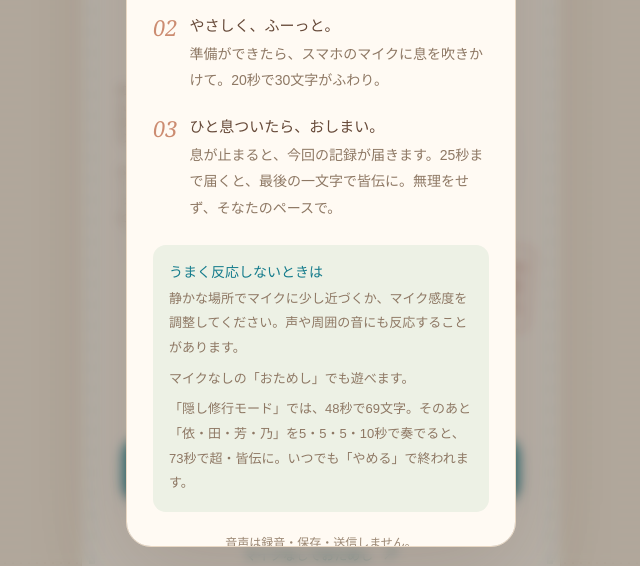
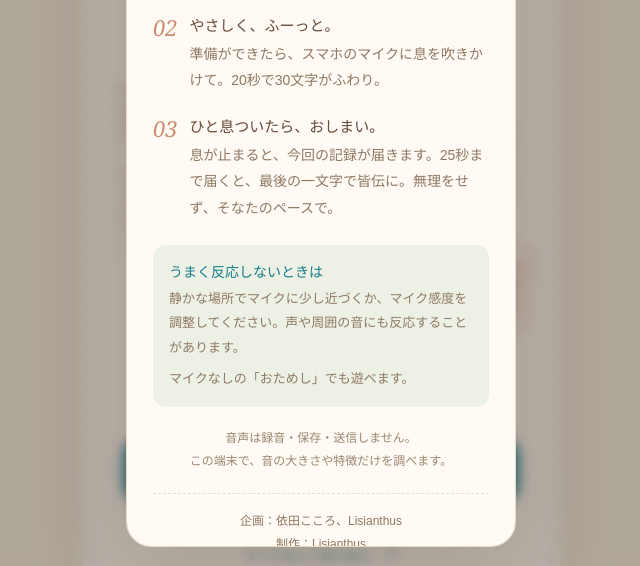
Before and after one commit to yoshino-buoo/buo-dojo, a website with bundled scripts: page index.html in a window 1280 px wide. Both pictures are taken after a click on the button "あそびかたを開く". Shown: the part 233-799 px from the top of the page, without its empty margins (319-959 px from the left). Built offline with nearby package versions, Linux system fonts and the light colour scheme.

Commit message:
Add creator credits and simplify the help content

```diff
--- a/index.html
+++ b/index.html
@@ -484,13 +484,14 @@
           静かな場所でマイクに少し近づくか、マイク感度を調整してください。声や周囲の音にも反応することがあります。
         </p>
         <p>マイクなしの「おためし」でも遊べます。</p>
-        <p>
-          「隠し修行モード」では、48秒で69文字。そのあと「依・田・芳・乃」を5・5・5・10秒で奏でると、73秒で超・皆伝に。いつでも「やめる」で終われます。
-        </p>
       </div>
       <p class="privacy-note">
         音声は録音・保存・送信しません。<br />この端末で、音の大きさや特徴だけを調べます。
       </p>
+      <div class="help-credits">
+        <p>企画：依田こころ、Lisianthus</p>
+        <p>制作：Lisianthus</p>
+      </div>
       <button class="primary-button" id="help-done">わかりました</button>
     </dialog>
     <div class="toast" id="toast" role="status" hidden></div>
--- a/styles.css
+++ b/styles.css
@@ -1108,6 +1108,18 @@ button:not(:disabled):active,
   font-size: 16px;
   min-height: 52px;
 }
+.help-credits {
+  margin-bottom: 22px;
+  padding-top: 16px;
+  border-top: 1px dashed var(--line);
+  color: #8e7864;
+  font-size: 12px;
+  line-height: 1.9;
+  text-align: center;
+}
+.help-credits p {
+  margin: 0;
+}
 .toast {
   position: fixed;
   left: 50%;
```
